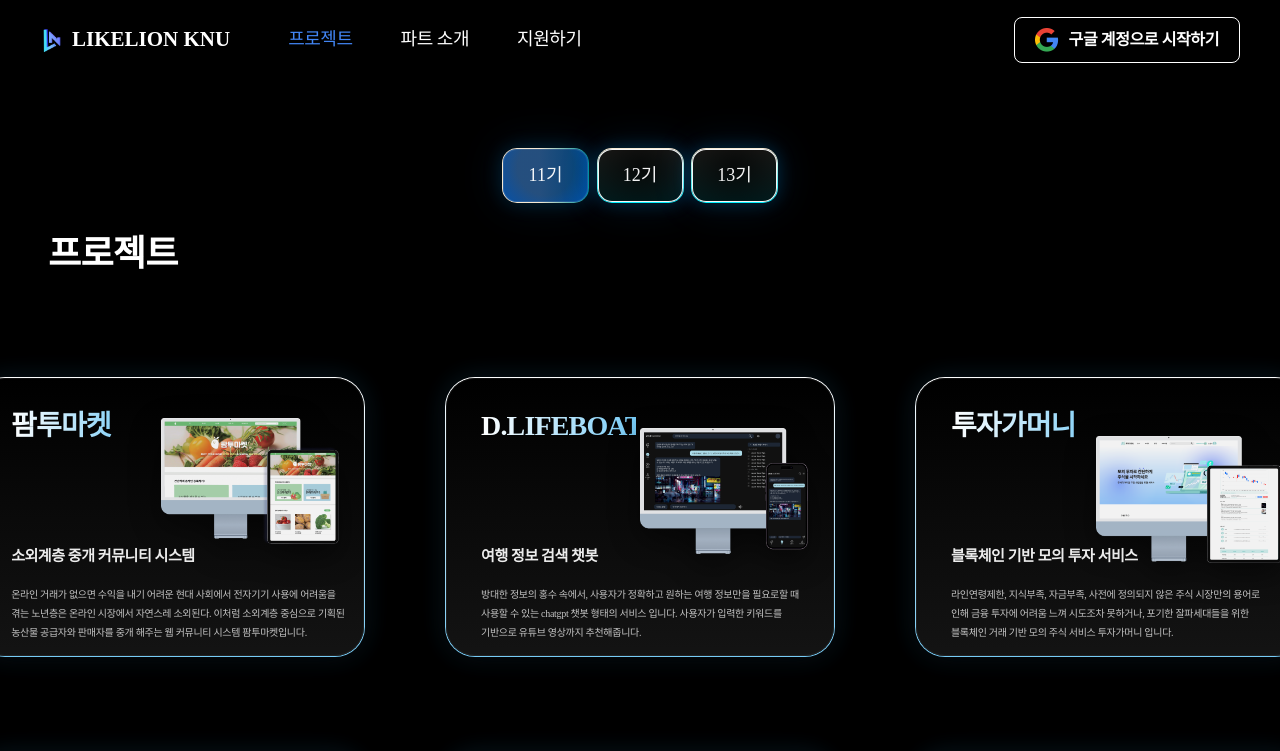
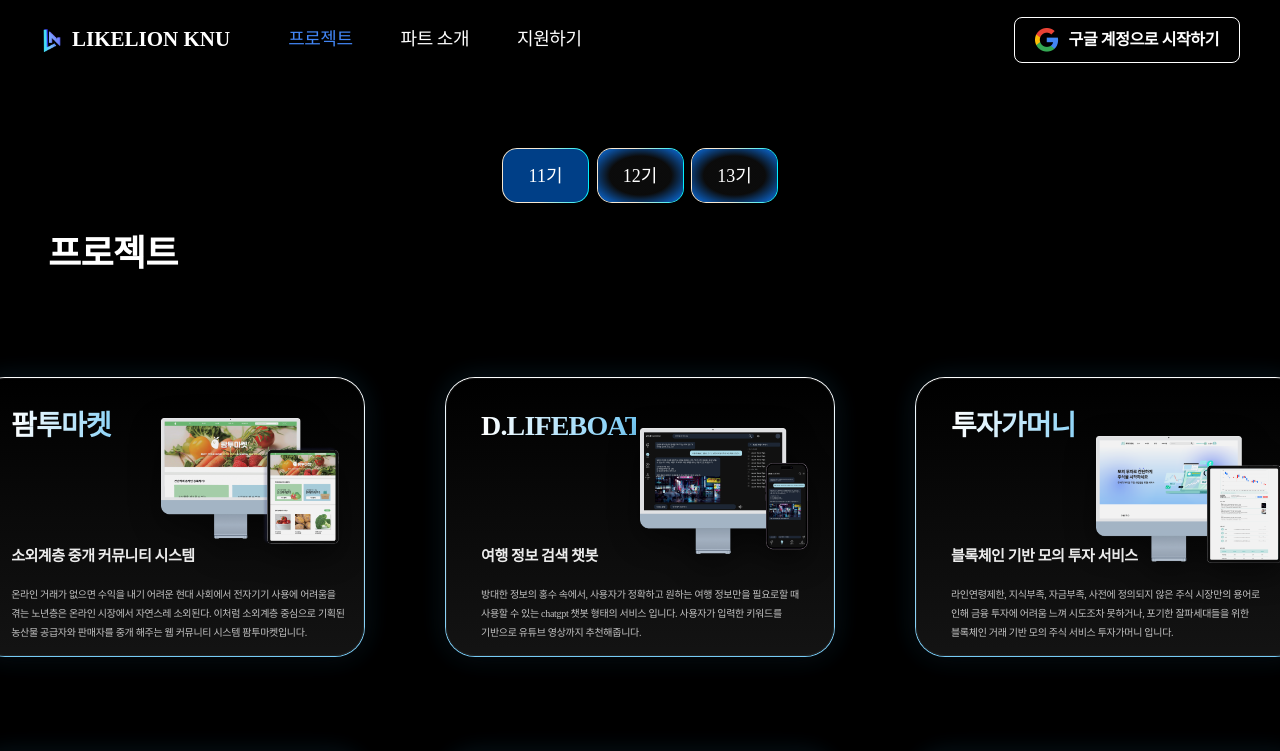
Before and after one commit to likelionknu/apply-page-client, a React (Vite) app: page /project in a window 1280 px wide. Shown: the top 751 px of the page. Built offline with nearby package versions, Linux system fonts and the light colour scheme; a web font is replaced by a local one.

Commit message:
modify button design
- project page 기수 버튼 디자인 통일

```diff
--- a/src/features/project/pages/ProjectPage.tsx
+++ b/src/features/project/pages/ProjectPage.tsx
@@ -1,6 +1,7 @@
 import { useState } from "react";
 import Header from "../../../shared/components/Header";
 import Footer from "../../../shared/components/Footer";
+import Button from "../../../shared/components/Button";
 import "./project.css";
 
 import farmtoImg from "../assets/11th/farmto.png";
@@ -257,17 +258,16 @@ export default function ProjectDetailPage() {
           >
             {GENERATIONS.map((gen) => {
               const active = gen === selectedGen;
+
               return (
-                  <button
+                <Button
                   key={gen}
-                    type="button"
-                    className={`gen-chip ${active ? "is-active" : ""}`}
+                  variant="part"
+                  selected={active}
                   onClick={() => setSelectedGen(gen)}
-                    role="tab"
-                    aria-selected={active}
                 >
                   {gen}기
-                  </button>
+                </Button>
               );
             })}
           </div>
--- a/src/features/project/pages/project.css
+++ b/src/features/project/pages/project.css
@@ -68,95 +68,6 @@
   padding-left: 48px;
   padding-right: 48px;
 }
-
-.gen-chip {
-  width: 87px;
-  height: 55px;
-  border-radius: 15px;
-  padding: 0;
-
-  cursor: pointer;
-
-  font-weight: 500;
-  font-size: 18px;
-  line-height: 24.2px;
-  letter-spacing: 0;
-
-  white-space: nowrap;
-  word-break: keep-all;
-  overflow-wrap: normal;
-
-  display: inline-flex;
-  align-items: center;
-  justify-content: center;
-
-  color: rgba(255, 255, 255, 0.95);
-
-  border: 1.01px solid transparent;
-
-  background-image:
-    radial-gradient(
-      120% 160% at 50% 35%,
-      rgba(0, 0, 0, 0.96) 0%,
-      rgba(0, 0, 0, 0.88) 58%,
-      rgba(0, 110, 255, 0.55) 100%
-    ),
-    radial-gradient(
-      90% 120% at 35% 25%,
-      rgba(255, 255, 255, 0.10) 0%,
-      rgba(255, 255, 255, 0.00) 65%
-    ),
-    linear-gradient(180deg, #f7e9d3 0%, #00eeff 100%);
-
-  background-origin: border-box;
-  background-clip: padding-box, padding-box, border-box;
-
-  box-shadow:
-  0 0 0 1px rgba(255, 255, 255, 0.96) inset,
-  0 0 18px rgba(0, 170, 255, 0.22),
-  0 0 44px rgba(0, 140, 255, 0.14);
-
-  transition: transform 120ms ease, box-shadow 120ms ease, filter 120ms ease;
-}
-
-.gen-chip:hover {
-  transform: translateY(-1px);
-  box-shadow:
-  0 0 0 1px rgba(255, 255, 255, 0.08) inset,
-  0 0 22px rgba(0, 170, 255, 0.26),
-  0 0 54px rgba(0, 140, 255, 0.18);
-}
-
-
-.gen-chip.is-active {
-  border: 1.01px solid transparent;
-  background-image:
-    linear-gradient(0deg, rgba(0, 63, 135, 0.70), rgba(0, 63, 135, 0.70)),
-    radial-gradient(
-      circle at 50% 35%,
-      rgba(0, 0, 0, 0.50) 50%,
-      #0A7CFF 100%
-    ),
-    linear-gradient(
-      90deg,
-      #F7E9D3 0%,
-      #F7E9D3 43%,
-      #00909A 100%
-    );
-
-  background-origin: border-box;
-  background-clip: padding-box, padding-box, border-box;
-
-  box-shadow:
-    0 0 0 1px rgba(255, 255, 255, 0.10) inset,
-    0 0 20px rgba(0, 170, 255, 0.18),
-    0 0 46px rgba(0, 140, 255, 0.12);
-}
-
-
-
-
-
 
 .project-grid {
   display: grid;
```
Lines whose indentation alone changed are shown as unchanged.
